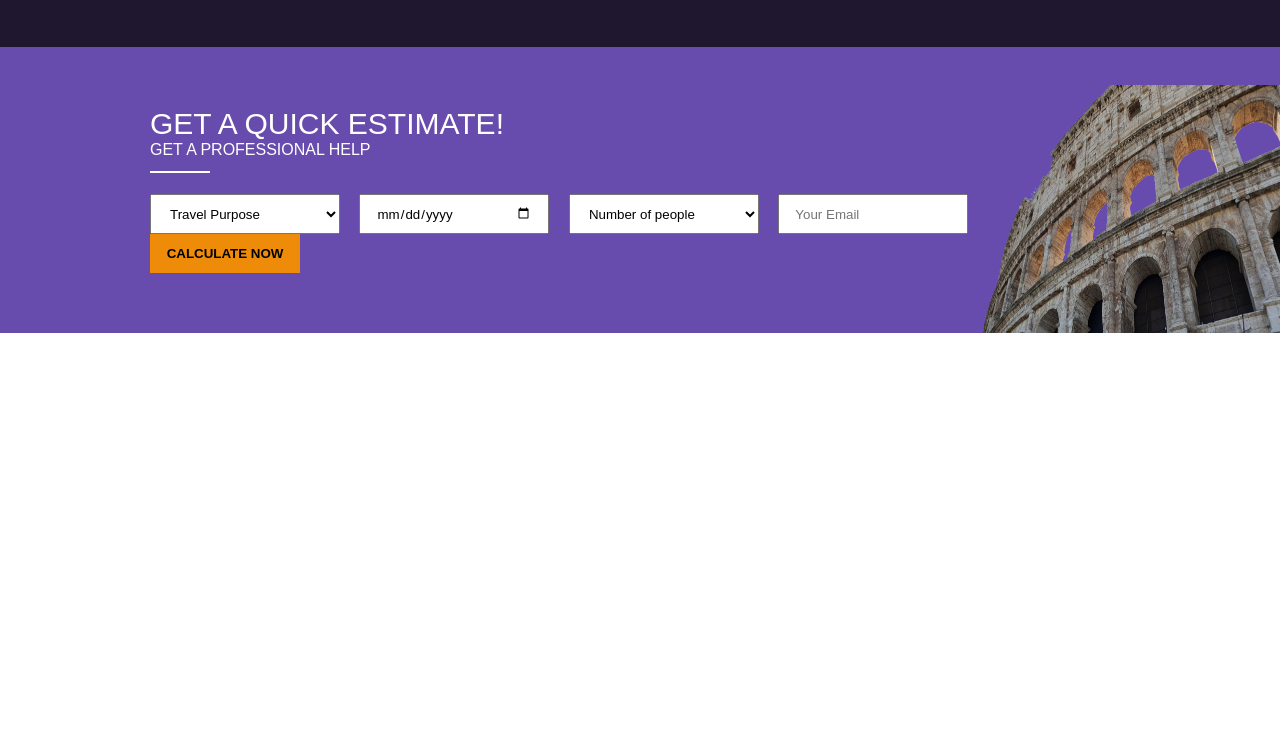
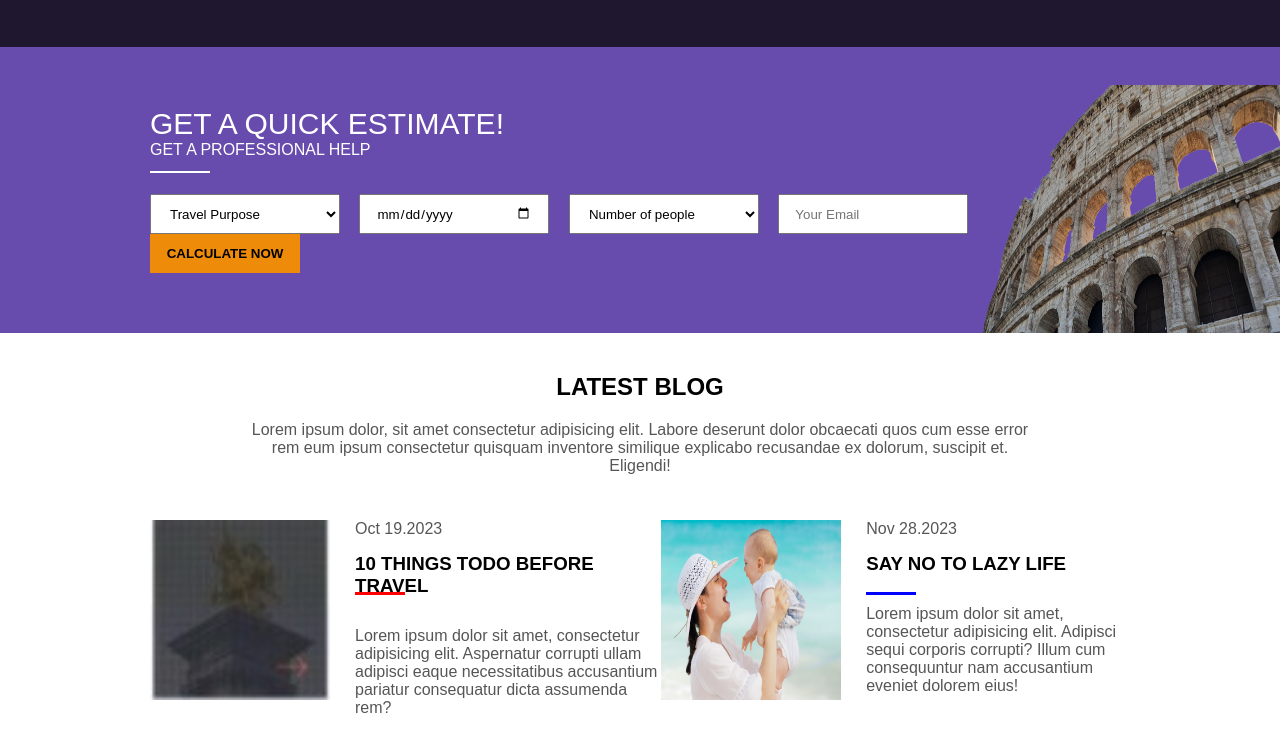
Before and after one commit to RuheenKhan/momondo, a plain HTML site: page index.html in a window 1280 px wide. Shown: the part 2311-3043 px from the top of the page. Before the commit the page ends 2644 px from the top, so only its background shows below. Drawn offline with Linux system fonts and the light colour scheme.

Commit message:
momondo project4

```diff
--- a/assets/css/style.css
+++ b/assets/css/style.css
@@ -400,3 +400,73 @@ header .left .active {
 }
 
 /* /estimate section end  */
+
+.blog {
+    text-align: center;
+    padding-top: 40px;
+}
+
+.blog h1 {
+    padding-bottom: 20px;
+}
+
+.blog p {
+    width: 80%;
+    margin: auto;
+    color: #575656;
+}
+.blog-container {
+    padding-top: 45px;
+    display: flex;
+}
+
+.blog-container img {
+    width: 180px;
+    height: 180px;
+}
+
+.blog-container .left-side,.blog-container .right-side {
+    display: flex;
+
+}
+
+.blog .blog-container .left-container h3,.blog .blog-container .left-container p {
+    text-align: left;
+    width: 100%;
+}
+
+.blog-container .left-container {
+    margin-left: 25px;
+    position: relative;
+}
+
+.blog .blog-container .left-container p {
+    margin-bottom: 15px;
+
+}
+
+.blog .blog-container .left-container h3::after {
+    content: ' ';
+    display: block;
+    width: 50px;
+    height: 3px;
+    background-color: red;
+    position: absolute;
+    top: 34%;
+
+}
+
+.blog .blog-container .left-container .heading::after {
+    content: ' ';
+    display: block;
+    width: 50px;
+    height: 3px;
+    background-color: blue;
+    position: absolute;
+    top: 34%;
+
+}
+
+.blog .blog-container .left-container h3 {
+    margin-bottom: 30px;
+}
--- a/index.html
+++ b/index.html
@@ -245,6 +245,35 @@
     </section>
     <!-- /estimate section end  -->
 
+
+    <!-- Blog section start  -->
+    <section class="blog container">
+        <h1>LATEST BLOG</h1>
+        <P>Lorem ipsum dolor, sit amet consectetur adipisicing elit. Labore deserunt dolor obcaecati quos cum esse error rem eum ipsum consectetur quisquam inventore similique explicabo recusandae ex dolorum, suscipit et. Eligendi!</P>
+
+        <div class="blog-container">
+            <div class="left-side">
+                <img src="./assets/img/blog.jpg" alt="">
+                <div class="left-container">
+                    <p>Oct 19.2023</p>
+                    <h3>10 THINGS TODO BEFORE TRAVEL</h3>
+                    <p class="para">Lorem ipsum dolor sit amet, consectetur adipisicing elit. Aspernatur corrupti ullam adipisci eaque necessitatibus accusantium pariatur consequatur dicta assumenda rem?</p>
+                </div>
+
+            </div>
+            <div class="right-side">
+                <img src="./assets/img/life.jpg" alt="">
+                <div class="left-container">
+                    <p>Nov 28.2023</p>
+                    <h3 class="heading">SAY NO TO LAZY LIFE</h3>
+                    <p>Lorem ipsum dolor sit amet, consectetur adipisicing elit. Adipisci sequi corporis corrupti? Illum cum consequuntur nam accusantium eveniet dolorem eius!</p>
+                </div>
+            </div>
+        </div>
+
+    </section>
+    <!-- /Blog section end  -->
+
     <script src="https://cdnjs.cloudflare.com/ajax/libs/font-awesome/6.4.2/js/all.min.js" integrity="sha512-uKQ39gEGiyUJl4AI6L+ekBdGKpGw4xJ55+xyJG7YFlJokPNYegn9KwQ3P8A7aFQAUtUsAQHep+d/lrGqrbPIDQ==" crossorigin="anonymous" referrerpolicy="no-referrer"></script>
 </body>
 </html>
```
Also changed, not shown: assets/img/life.jpg (added), assets/img/plan4.jpg (added).
